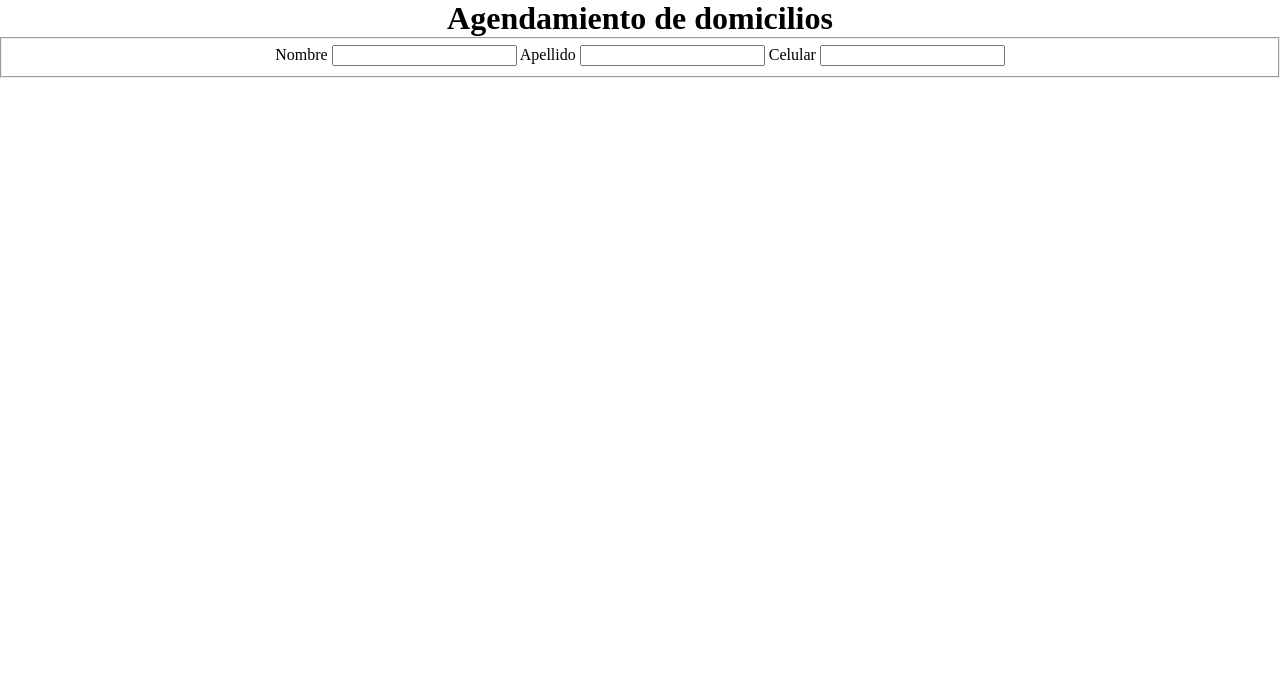
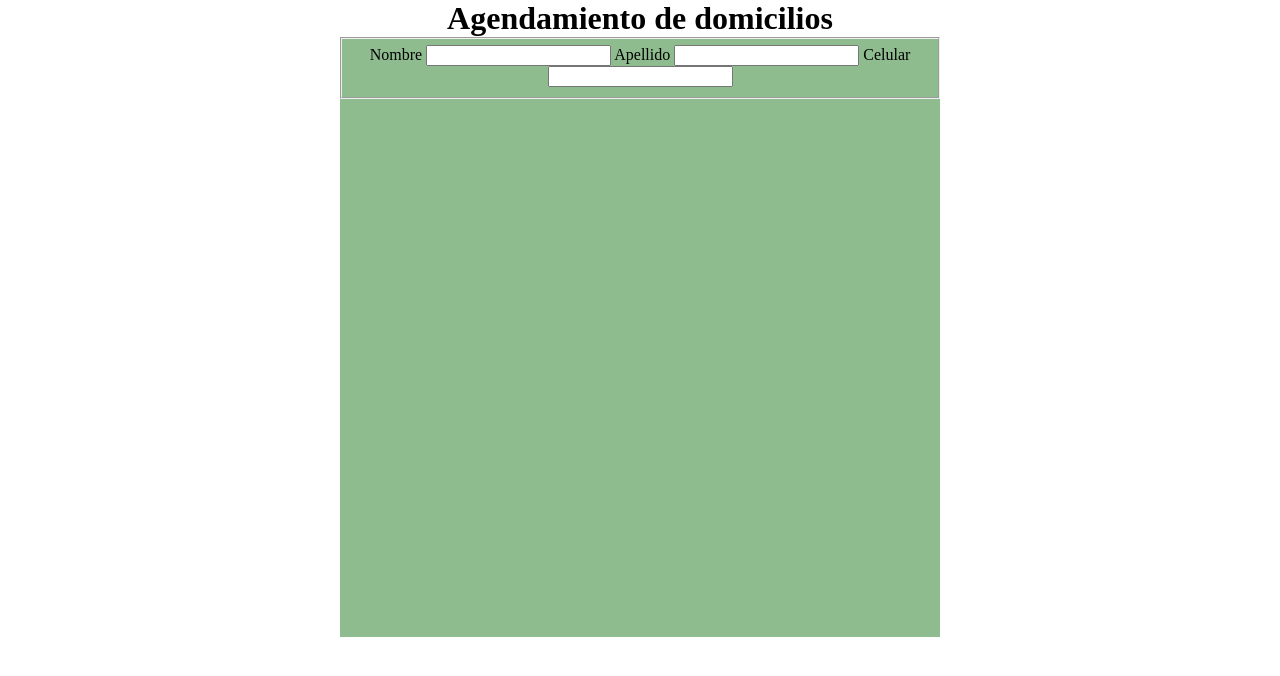
Before and after one commit to gpuertap/domicilio, a plain HTML site: page index.html in a window 1280 px wide. Drawn offline with Linux system fonts and the light colour scheme.

Commit message:
Dando estilos al formulario

```diff
--- a/style.css
+++ b/style.css
@@ -5,6 +5,11 @@
 body{
     text-align: center;
 
-
+}
+.container{
+    background: darkseagreen;
+    width: 600px;
+    height: 600px;
+    margin: auto;
 
 }
```
